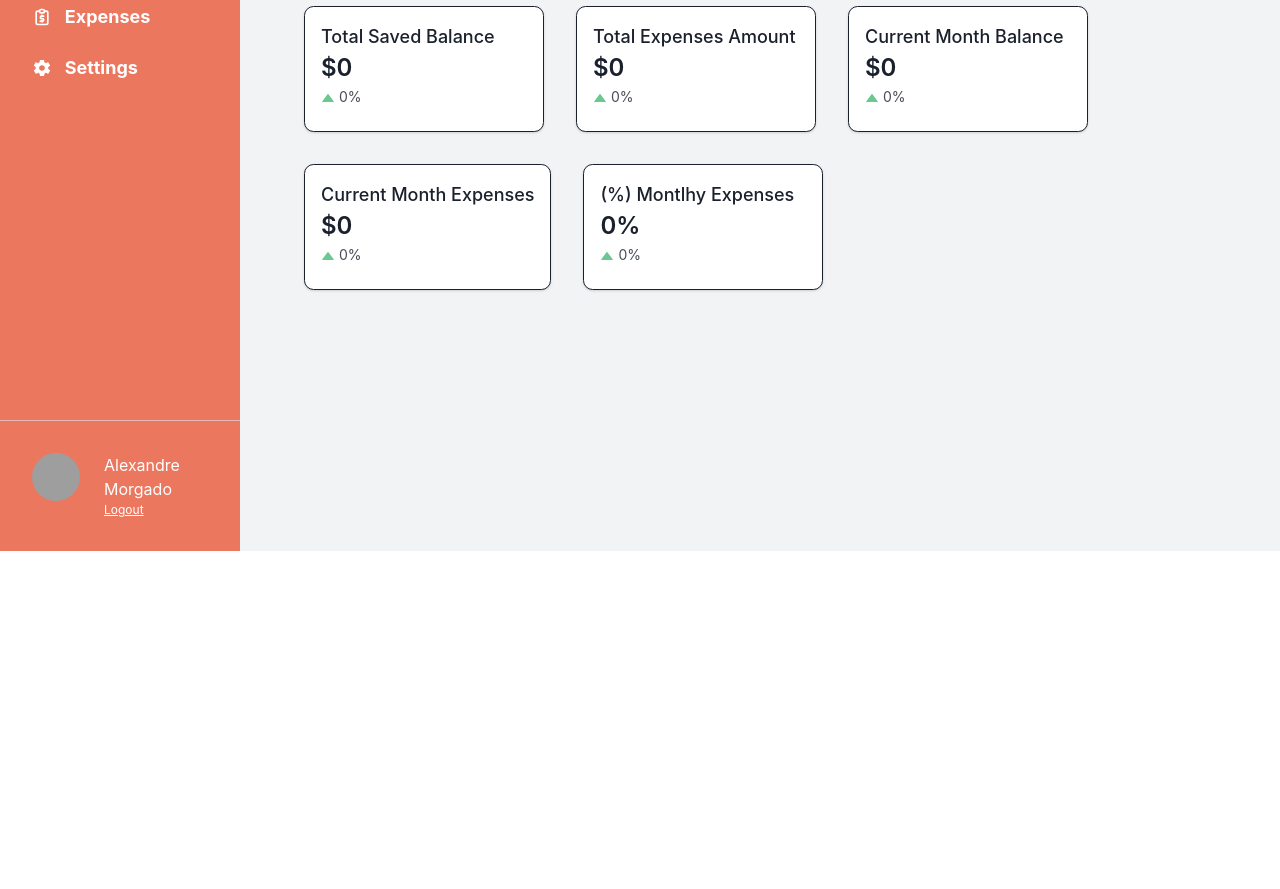
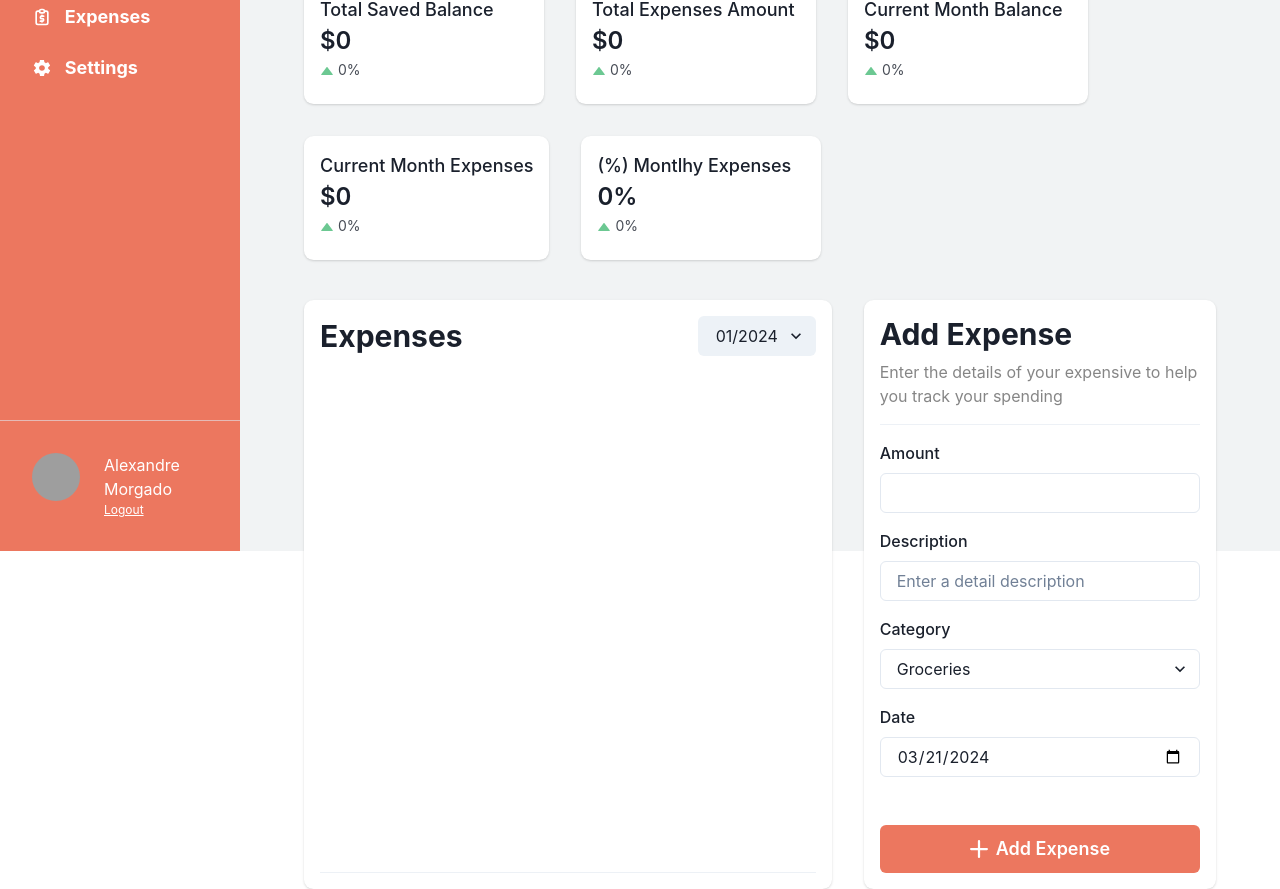
Before and after one commit to Almopt/PiggyBank-App, a React (Vite) app: page / in a window 1280 px wide. Shown: the part 249-1138 px from the top of the page. Before the commit the page ends 800 px from the top, so only its background shows below. Built offline with nearby package versions, Linux system fonts and the light colour scheme; grey boxes are pictures that could not be loaded.

Commit message:
Created Form to add Expenses

```diff
--- a/src/components/MainContainer/CustomModal.jsx
+++ b/src/components/MainContainer/CustomModal.jsx
@@ -1,6 +1,6 @@
 import { Button, Modal, ModalOverlay, ModalContent, ModalHeader, ModalCloseButton, ModalBody, ModalFooter } from '@chakra-ui/react';
 
-export default function CustomModal({ isOpen, onClose, title, bodyContent }) {
+export default function CustomModal({ isOpen, onClose, title, bodyContent, buttons }) {
   console.log('CustomModal -> isOpen', isOpen);
   return (
     <>
@@ -15,7 +15,11 @@ export default function CustomModal({ isOpen, onClose, title, bodyContent }) {
             <Button bg="primaryRed" color="white" onClick={onClose} mr={3} _hover={{ background: 'blackAlpha.600' }}>
               Cancel
             </Button>
-            <Button variant="ghost">Reset</Button>
+            {buttons.map((button, index) => (
+              <Button key={index} onClick={button.onClick} variant="ghost" colorScheme={button.colorScheme}>
+                {button.label}
+              </Button>
+            ))}
           </ModalFooter>
         </ModalContent>
       </Modal>
--- /dev/null
+++ b/src/components/MainContainer/Expense.jsx
@@ -0,0 +1,5 @@
+export default function Expense() {
+  return (
+
+  );
+}
--- a/src/components/MainContainer/MainContainer.jsx
+++ b/src/components/MainContainer/MainContainer.jsx
@@ -1,7 +1,28 @@
 import { useState } from 'react';
 
-import { Flex, Button, HStack, Text, InputLeftElement, InputGroup, Input, Alert, AlertIcon, useBreakpointValue, useDisclosure } from '@chakra-ui/react';
+import {
+  Box,
+  Flex,
+  Button,
+  HStack,
+  Text,
+  InputLeftElement,
+  InputGroup,
+  Input,
+  Alert,
+  AlertIcon,
+  useBreakpointValue,
+  useDisclosure,
+  Heading,
+  Divider,
+  Select,
+  FormControl,
+  FormLabel,
+  NumberInput,
+  NumberInputField,
+} from '@chakra-ui/react';
 import { FaCheck } from 'react-icons/fa';
+import { AddIcon } from '@chakra-ui/icons';
 import Stats from './Stats.jsx';
 import CustomModal from './CustomModal.jsx';
 
@@ -13,12 +34,19 @@ export default function MainContainer() {
   const [modalBodyContent, setModalBodyContent] = useState('');
   const { isOpen, onOpen, onClose } = useDisclosure();
 
+  // Create a new Date object
+  const currentDate = new Date();
+
+  // Get the current date in YYYY-MM-DD format
+  const year = currentDate.getFullYear();
+  const month = String(currentDate.getMonth() + 1).padStart(2, '0'); // Adding zero padding if needed
+  const day = String(currentDate.getDate()).padStart(2, '0'); // Adding zero padding if needed
+
   const customOnClose = () => {
     console.log('Custom onClose');
     console.trace();
     onClose();
   };
-  console.log(`Re-rendered: isOpen -> ${isOpen}`);
 
   // Dynamically get flex direction based on breakpoints
   const monthlyIncomeContainerflexDirection = useBreakpointValue({
@@ -32,6 +60,20 @@ export default function MainContainer() {
 
   // Dynamically get width based on breakpoints
   const monthlyIncomeContainerWidth = useBreakpointValue({ base: '100%', md: '100%', lg: '100%', xl: '50%', '2xl': '50%' });
+
+  const resetAndUpdateButtons = [
+    { label: 'Reset', colorScheme: 'orange', onClick: handleResetMonthlyIncome },
+    { label: 'Update', colorScheme: 'orange', onClick: handleUpdateMonthlyIncome },
+  ];
+
+  const expensesContainerFlexDirection = useBreakpointValue({
+    base: 'column',
+    sm: 'column',
+    md: 'column',
+    lg: 'row',
+    xl: 'row',
+    '2xl': 'row',
+  });
 
   const options = {
     style: 'decimal',
@@ -54,7 +96,7 @@ export default function MainContainer() {
   }
 
   function handleConfirmMonthlyIncome(event) {
-    event.preventDefault()
+    event.preventDefault();
     // Checks if the input is empty
     if (monthlyIncomeInputValue.trim() === '') {
       console.log(monthlyIncomeInputValue);
@@ -76,12 +118,17 @@ export default function MainContainer() {
     }
   }
 
-  function handleEnterKeyPressMonthlyIncome(event) {
-    if (event.key === 'Enter') {
-      event.preventDefault()
-      // Perform your action here when Enter is pressed
-      handleConfirmMonthlyIncome();
-    }
+  function handleResetMonthlyIncome() {
+    setMonthlyIncome(`$0`);
+    setMonthlyIncomeInputValue('');
+    onClose();
+  }
+
+  function handleUpdateMonthlyIncome() {
+    const newMontlhyIncome = parseInt(monthlyIncomeInputValue) + parseInt(monthlyIncome.substring(1));
+    setMonthlyIncome(`$${newMontlhyIncome.toLocaleString('en-US', options)}`);
+    setMonthlyIncomeInputValue('');
+    onClose();
   }
 
   return (
@@ -89,14 +136,20 @@ export default function MainContainer() {
     <Flex bg="#f1f3f4" grow="1" flexDirection="column">
       {/* Main Container */}
       <Flex mt="2.5rem" mx="4rem" flexDirection="column">
-        {isOpen === true ? <p>Modal is going to open</p> : <p>modal is not going to open</p>}
-        <CustomModal isOpen={isOpen} onClose={customOnClose} title={modalTitle} bodyContent={modalBodyContent} />
+        <CustomModal
+          isOpen={isOpen}
+          onClose={customOnClose}
+          title={modalTitle}
+          bodyContent={modalBodyContent}
+          buttons={resetAndUpdateButtons}
+          buttonsHandles={handleResetMonthlyIncome}
+        />
         {/* Monthly Income Container */}
         <Flex
           gap="1rem"
           bg="white"
           p="1rem"
-          border="1px"
+          // border="1px"
           borderRadius="0.6rem"
           width={monthlyIncomeContainerWidth}
           justifyContent="space-between"
@@ -110,19 +163,13 @@ export default function MainContainer() {
             </Text>
           </Flex>
           <Flex flexDirection="column" gap="0.5rem" alignSelf="center">
-            <Flex gap="1rem">
-              <form onSubmit={handleConfirmMonthlyIncome}>
+            <form onSubmit={handleConfirmMonthlyIncome}>
+              <Flex gap="1rem">
                 <InputGroup alignSelf="center" size="lg">
                   <InputLeftElement pointerEvents="none" color="black" fontSize="1.2em">
                     $
                   </InputLeftElement>
-                  <Input
-                    focusBorderColor="black"
-                    placeholder="Enter amount"
-                    _placeholder={{ color: 'black' }}
-                    value={monthlyIncomeInputValue}
-                    onChange={handleInputChange}
-                  />
+                  <Input focusBorderColor="black" placeholder="Enter amount" _placeholder={{ color: 'black' }} value={monthlyIncomeInputValue} onChange={handleInputChange} />
                 </InputGroup>
                 <Button
                   leftIcon={<FaCheck />}
@@ -133,12 +180,12 @@ export default function MainContainer() {
                   color="white"
                   _hover={{ background: 'blackAlpha.500' }}
                   _active={{ background: 'blackAlpha.800' }}
-                  type='submit'
+                  type="submit"
                 >
                   {monthlyIncome !== '$0' ? 'Edit' : 'Confirm'}
                 </Button>
-              </form>
-            </Flex>
+              </Flex>
+            </form>
             {errorMessage ? (
               <Alert status="error">
                 <AlertIcon />
@@ -155,6 +202,80 @@ export default function MainContainer() {
           <Stats title="Current Month Expenses" amount="$0" percentage="0%" />
           <Stats title="(%) Montlhy Expenses" amount="0%" percentage="0%" />
         </HStack>
+        {/* Expenses Container */}
+        <Flex flexDirection={expensesContainerFlexDirection} gap="2rem">
+          {/* Check Expenses Container */}
+          <Flex mt="2.5rem" gap="1rem" bg="white" p="1rem" borderRadius="0.6rem" justifyContent="space-between" boxShadow="base" flexDirection="column" width="60%">
+            {/* Title */}
+            <Flex justifyContent="space-between">
+              <Heading as="h2" size="lg" alignSelf="center">
+                Expenses
+              </Heading>
+              <Box>
+                <Select variant="filled" value="option1">
+                  <option value="option1">01/2024</option>
+                  <option value="option2">02/2024</option>
+                  <option value="option3">03/2024</option>
+                </Select>
+              </Box>
+            </Flex>
+            <Divider size="2xl" />
+            {/* Expenses */}
+          </Flex>
+          {/* Add/Update Expenses Container */}
+          <Flex mt="2.5rem" gap="1rem" bg="white" p="1rem" borderRadius="0.6rem" justifyContent="space-between" boxShadow="base" flexDirection="column" width="40%">
+            {/* Title */}
+            <Flex flexDirection="column" gap="0.5rem">
+              <Heading as="h2" size="lg">
+                Add Expense
+              </Heading>
+              <Text color="blackAlpha.600">Enter the details of your expensive to help you track your spending</Text>
+            </Flex>
+            <Divider size="2xl" />
+            {/* Expenses */}
+            <FormControl>
+              <Flex flexDirection="column" gap="1rem">
+                <Box>
+                  <FormLabel>Amount</FormLabel>
+                  <NumberInput min={1}>
+                    <NumberInputField />
+                  </NumberInput>
+                </Box>
+                <Box>
+                  <FormLabel>Description</FormLabel>
+                  <Input type="text" placeholder="Enter a detail description" />
+                </Box>
+                <Box>
+                  <FormLabel>Category</FormLabel>
+                  <Select value="groceries">
+                    <option value="groceries">Groceries</option>
+                    <option value="house-bills">House Bills</option>
+                    <option value="car-insurance">Car Insurance</option>
+                    <option value="investments">Investments</option>
+                  </Select>
+                </Box>
+                <Box>
+                  <FormLabel>Date</FormLabel>
+                  <Input type="date" value={`${year}-${month}-${day}`} />
+                </Box>
+                <Button
+                  mt="2rem"
+                  leftIcon={<AddIcon />}
+                  bg="primaryRed"
+                  variant="solid"
+                  alignSelf="center"
+                  size="lg"
+                  width="100%"
+                  color="white"
+                  _hover={{ background: 'blackAlpha.500' }}
+                  _active={{ background: 'blackAlpha.800' }}
+                >
+                  Add Expense
+                </Button>
+              </Flex>
+            </FormControl>
+          </Flex>
+        </Flex>
       </Flex>
     </Flex>
   );
--- a/src/components/MainContainer/Stats.jsx
+++ b/src/components/MainContainer/Stats.jsx
@@ -2,7 +2,7 @@ import { Stat, StatLabel, StatNumber, StatHelpText, StatArrow, StatGroup, Box }
 
 export default function Stats({ title, amount, percentage }) {
   return (
-    <Box bg="white" p="1rem" minW="15rem" border="1px" borderRadius="0.6rem" boxShadow="base">
+    <Box bg="white" p="1rem" minW="15rem" borderRadius="0.6rem" boxShadow="base">
       <Stat>
         <StatLabel fontSize="lg">{title}</StatLabel>
         <StatNumber>{amount}</StatNumber>
```
